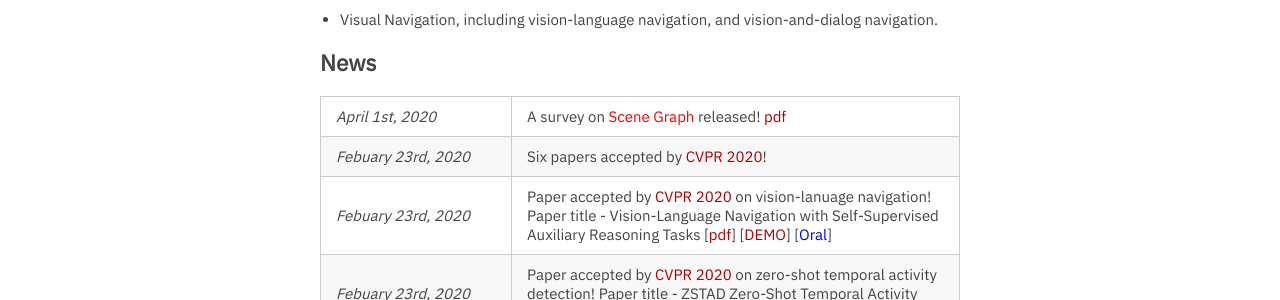
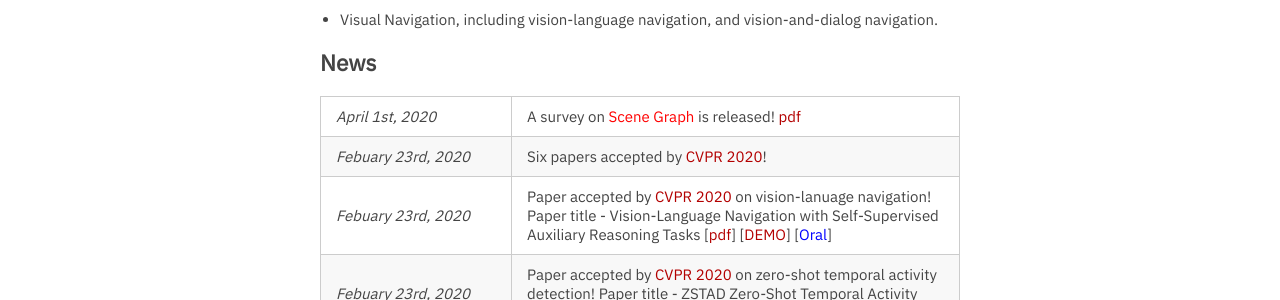
Before and after one commit to zhihuilics/xiaojun-chang.github.io, a Jekyll site: the page built from _pages/index.md, in a window 1280 px wide and 900 px high, scrolled down 618 px. Shown: the part 153-453 px from the top of the window. Built offline with Jekyll 4.4.1, drawn with Linux system fonts in a browser that asks for light colours; nearby versions of some CDN libraries; a style sheet for code colours, icons or effects is not loaded.

Commit message:
Update news.yml

```diff
--- a/_data/news.yml
+++ b/_data/news.yml
@@ -1,5 +1,5 @@
 - date: April 1st, 2020
-  news: A survey on <font color="red">Scene Graph</font> released! <a href="https://www.xiaojun.ai/papers/Scene-Graph-Survey.pdf" target="_blank">pdf</a>
+  news: A survey on <font color="red">Scene Graph</font> is released! <a href="https://www.xiaojun.ai/papers/Scene-Graph-Survey.pdf" target="_blank">pdf</a>
 
 - date: Febuary 23rd, 2020
   news: Six papers accepted by <a href="http://cvpr2020.thecvf.com/" target="_blank">CVPR 2020</a>!
```
